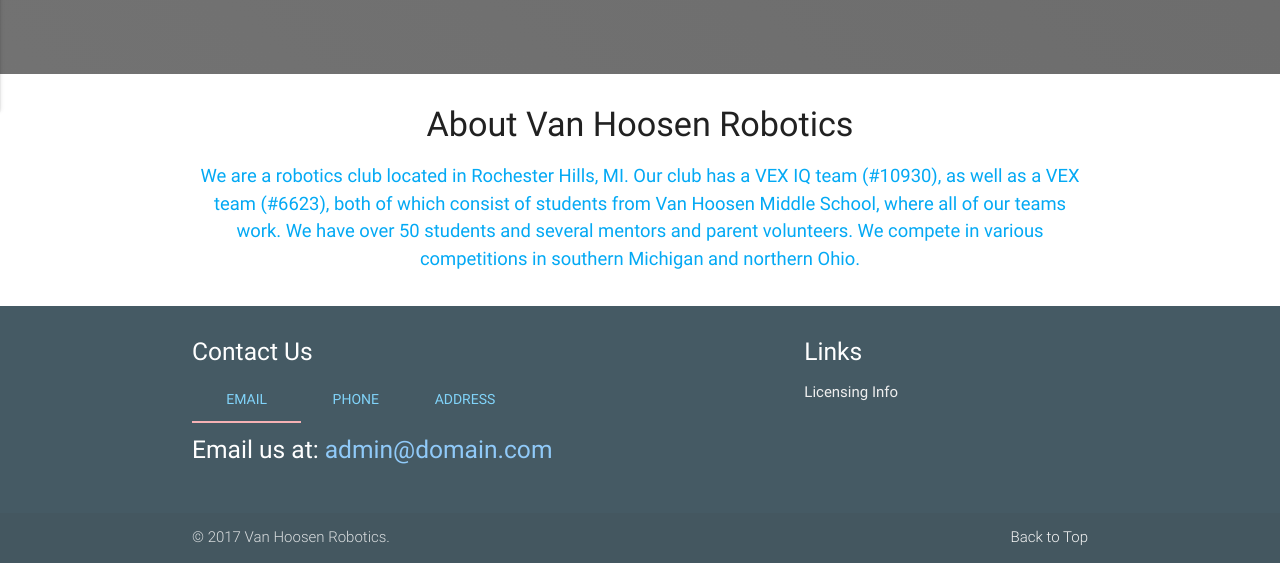
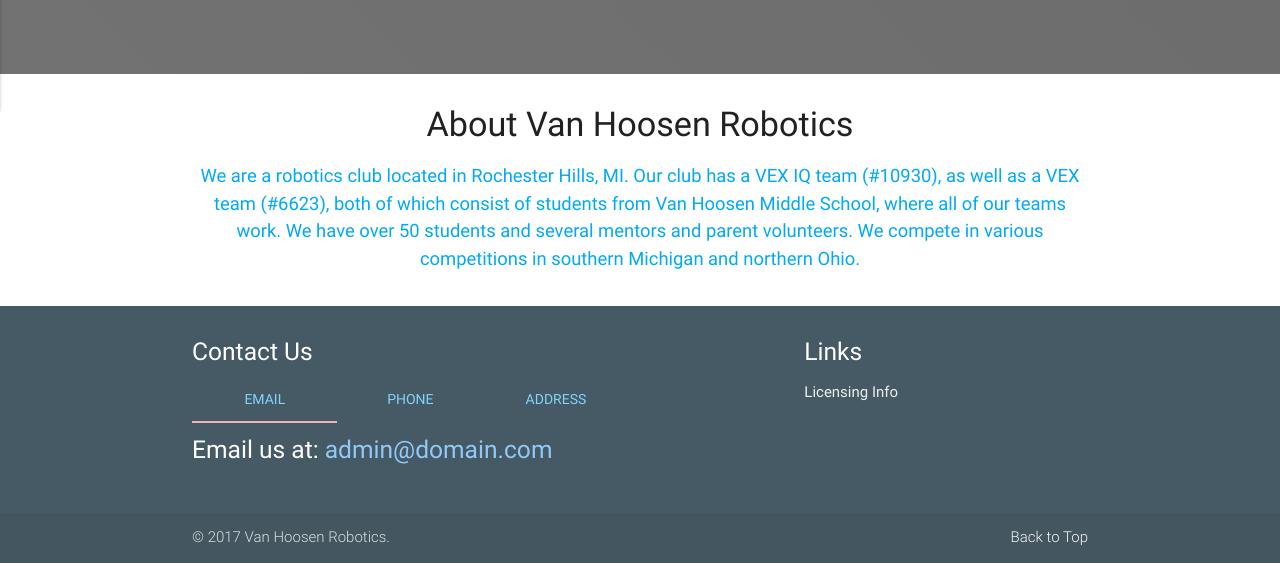
Before and after one commit to unixfy/robotics_website, a plain HTML site: page index.html in a window 1280 px wide. Shown: the part 750-1313 px from the top of the page. Drawn offline with nearby package versions, Linux system fonts and the light colour scheme.

Commit message:
Bottom tabs fixed-width
On some displays (particularly square ones e.g. 1024x1024) the contact tabs at the bottom collapse

```diff
--- a/index.html
+++ b/index.html
@@ -117,7 +117,7 @@
             <h5 class="white-text">Contact Us</h5>
             <div class="row">
               <div class="col s12 center-align">
-                <ul class="tabs blue-grey darken-2">
+                <ul class="tabs blue-grey darken-2 tabs-fixed-width">
                   <li class="tab col s3"><a class="active light-blue-text text-lighten-3 waves-effect waves-light" href="#email">Email</a></li>
                   <li class="tab col s3"><a class="active light-blue-text text-lighten-3 waves-effect waves-light" href="#phone">Phone</a></li>
                   <li class="tab col s3"><a class="active light-blue-text text-lighten-3 waves-effect waves-light" href="#address">Address</a></li>
```
